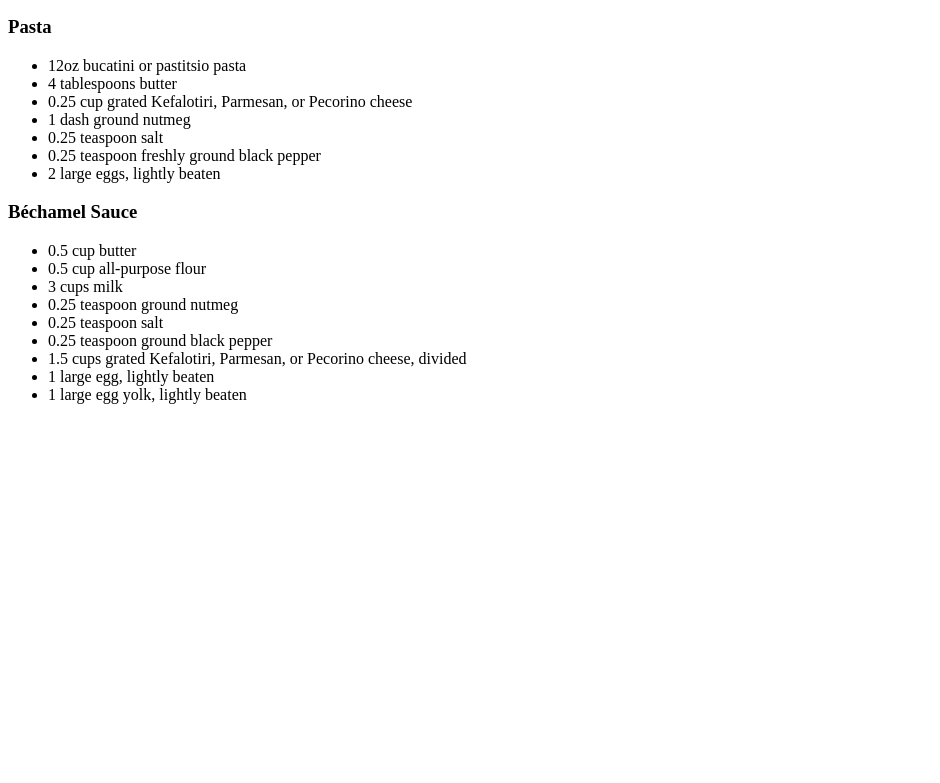
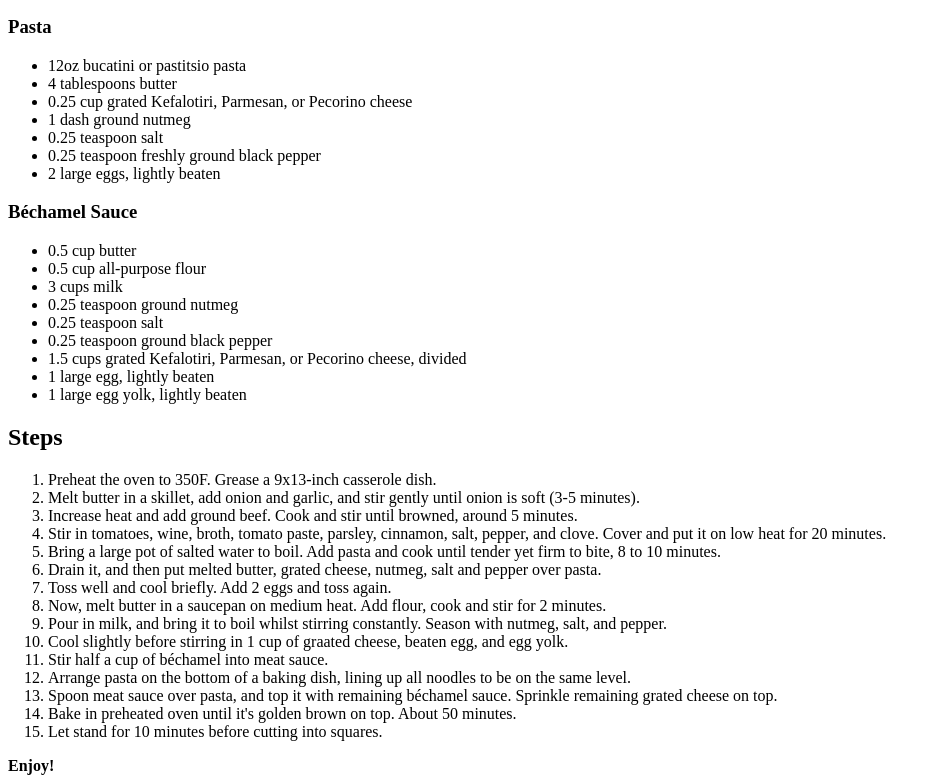
Before and after one commit to alextalijan/odin-recipes, a plain HTML site: page recipes/pastitsio.html in a window 1280 px wide. Shown: the part 930-1713 px from the top of the page, without its empty margins (0-940 px from the left). Before the commit the page ends 1350 px from the top, so only its background shows below. Drawn offline with Linux system fonts and the light colour scheme.

Commit message:
Add whole step by step process for pastitsio.html
Through an ordered list, I've represented every step to be taken
when creating a perfect pastitsio.

```diff
--- a/recipes/pastitsio.html
+++ b/recipes/pastitsio.html
@@ -49,5 +49,24 @@
       <li>1 large egg, lightly beaten</li>
       <li>1 large egg yolk, lightly beaten</li>
     </ul>
+    <h2>Steps</h2>
+    <ol>
+      <li>Preheat the oven to 350F. Grease a 9x13-inch casserole dish.</li>
+      <li>Melt butter in a skillet, add onion and garlic, and stir gently until onion is soft (3-5 minutes).</li>
+      <li>Increase heat and add ground beef. Cook and stir until browned, around 5 minutes.</li>
+      <li>Stir in tomatoes, wine, broth, tomato paste, parsley, cinnamon, salt, pepper, and clove. Cover and put it on low heat for 20 minutes.</li>
+      <li>Bring a large pot of salted water to boil. Add pasta and cook until tender yet firm to bite, 8 to 10 minutes.</li>
+      <li>Drain it, and then put melted butter, grated cheese, nutmeg, salt and pepper over pasta.</li>
+      <li>Toss well and cool briefly. Add 2 eggs and toss again.</li>
+      <li>Now, melt butter in a saucepan on medium heat. Add flour, cook and stir for 2 minutes.</li>
+      <li>Pour in milk, and bring it to boil whilst stirring constantly. Season with nutmeg, salt, and pepper.</li>
+      <li>Cool slightly before stirring in 1 cup of graated cheese, beaten egg, and egg yolk.</li>
+      <li>Stir half a cup of béchamel into meat sauce.</li>
+      <li>Arrange pasta on the bottom of a baking dish, lining up all noodles to be on the same level.</li>
+      <li>Spoon meat sauce over pasta, and top it with remaining béchamel sauce. Sprinkle remaining grated cheese on top.</li>
+      <li>Bake in preheated oven until it's golden brown on top. About 50 minutes.</li>
+      <li>Let stand for 10 minutes before cutting into squares.</li>
+    </ol>
+    <b>Enjoy!</b>
   </body>
 </html>
```
